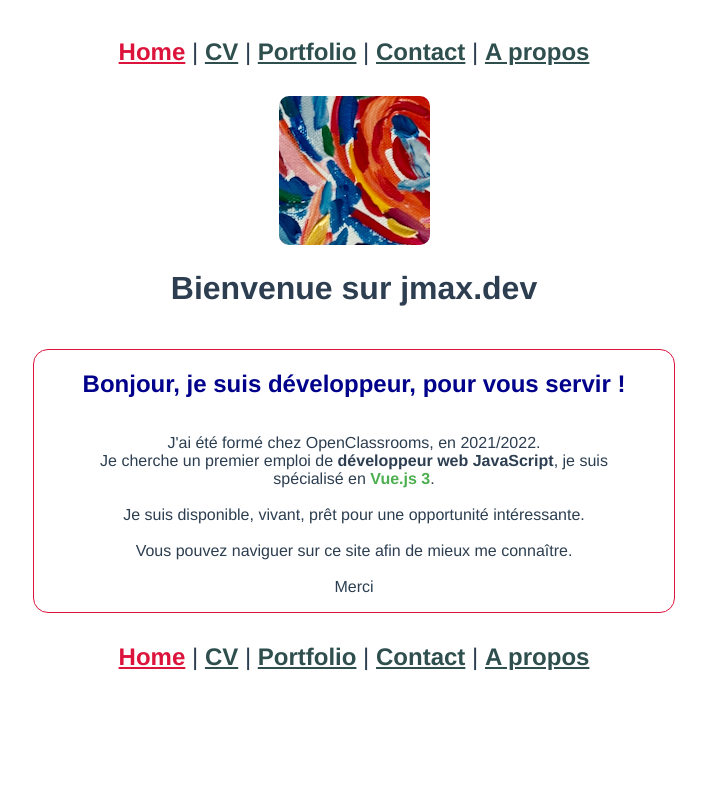
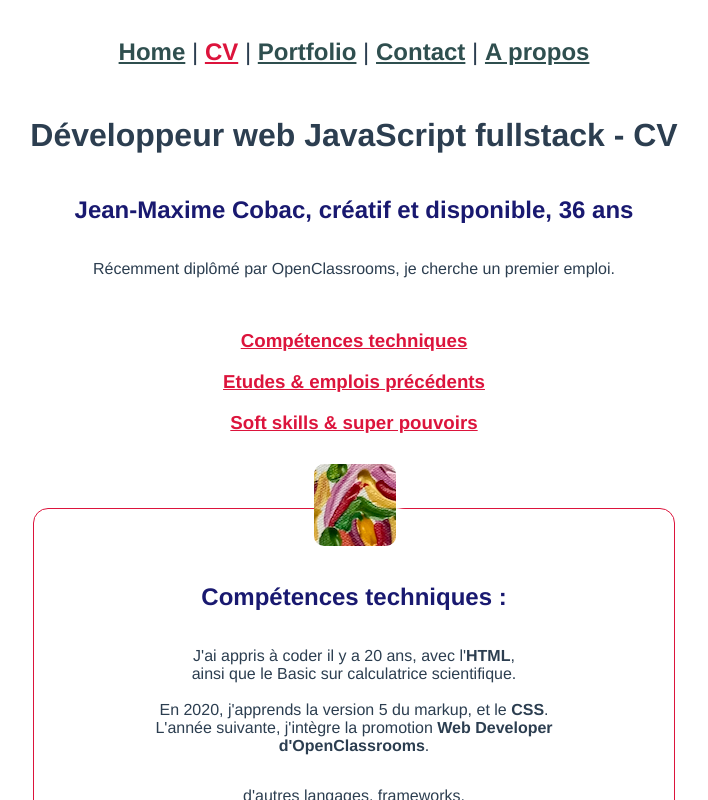
Before and after one commit to jmcob/jmax.dev, a Vue app: page /cv in a window 1280 px wide. Shown: the top 800 px of the page, without its empty margins (286-994 px from the left). Built offline with nearby package versions, Linux system fonts and the light colour scheme.

Commit message:
router history mode to html5

```diff
--- a/src/router/index.js
+++ b/src/router/index.js
@@ -1,4 +1,4 @@
-import { createRouter, createWebHashHistory } from "vue-router";
+import { createRouter, createWebHistory } from "vue-router";
 import HomeView from "../views/HomeView.vue";
 
 const routes = [
@@ -55,7 +55,7 @@ const routes = [
 ];
 
 const router = createRouter({
-  history: createWebHashHistory(),
+  history: createWebHistory(),
   routes,
   scrollBehavior() {
     document.getElementById("app").scrollIntoView({ behavior: "smooth" });
--- a/src/views/CVView.vue
+++ b/src/views/CVView.vue
@@ -2,9 +2,14 @@
   <div class="hello">
     <CVHeader />
     <br />
-    <br />
+
+    <h3><a href="#stack">Compétences techniques</a></h3>
+    <h3><a href="#studies">Etudes & emplois précédents</a></h3>
+    <h3><a href="#softSkills">Soft skills & super pouvoirs</a></h3>
+    <br /><br /><br />
     <div class="cadre">
       <div class="content">
+        <a id="stack"></a>
         <div class="img">
           <img alt="CV troisième logo" src="../assets/CV3.png" />
         </div>
@@ -40,6 +45,7 @@
 
     <div class="cadre">
       <div class="content">
+        <a id="studies"></a>
         <div class="img"><img alt="CV logo" src="../assets/CV.png" /></div>
         <br />
         <h2>Etudes</h2>
@@ -82,6 +88,7 @@
     <br />
     <div class="cadre">
       <div class="content">
+        <a id="softSkills"></a>
         <div class="img">
           <img alt="CV deuxième logo" src="../assets/CV2.png" />
         </div>
```
